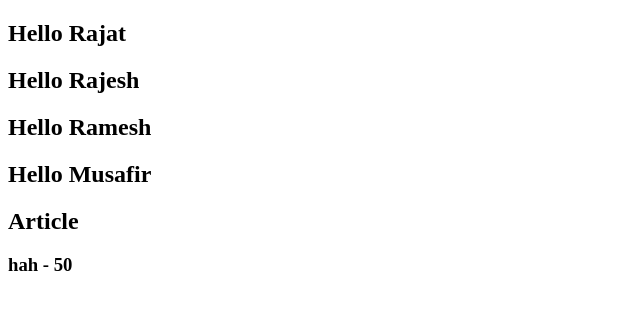
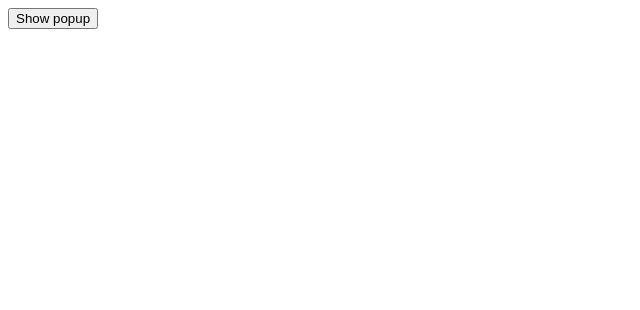
Before and after one commit to rajatk-31/vue-learn, a Vue app: page / in a window 1280 px wide. Shown: the top 310 px of the page, without its empty margins (0-640 px from the left). Built offline with nearby package versions, Linux system fonts and the light colour scheme.

Commit message:
custom component events

```diff
--- a/src/App.vue
+++ b/src/App.vue
@@ -1,31 +1,35 @@
 <script>
 import Greet from "./components/Greet.vue";
 import Articless from "./components/Article.vue";
+import Popup from "./components/Popup.vue";
 export default {
   name: "App",
   components: {
     Greet,
     Articless,
+    Popup,
   },
   data() {
     return {
-      name: "Musafir",
-      channel: "Aawara",
+      showPopUp: false,
     };
   },
-  methods: {},
+  methods: {
+    closePopup(name) {
+      this.showPopUp = false;
+      // alert(name);
+      console.log(name);
+    },
+  },
   computed: {},
   watch: {},
 };
 </script>
 
 <template>
-  <Greet name="Rajat" />
-  <Greet name="Rajesh" />
-  <Greet name="Ramesh" />
-  <Greet :name="name" />
-  <!-- Need vbinding for other than string values       -->
-  <Articless id="test-id" title="hah" :score="50" />
+  <button v-show="!showPopUp" @click="showPopUp = true">Show popup</button>
+  <!-- <Popup v-show="showPopUp" @close="showPopUp = false"></Popup> -->
+  <Popup v-show="showPopUp" @close="closePopup"></Popup>
 </template>
 
 <style scoped>
--- /dev/null
+++ b/src/components/Popup.vue
@@ -0,0 +1,15 @@
+<template>
+  <div>
+    <h2>This is a popup</h2>
+    <button @click="$emit('close', 'extra data')">Close Popup</button>
+  </div>
+</template>
+
+<script>
+export default {
+  name: "Popup",
+  emits: ["close"],
+};
+</script>
+
+<style scoped></style>
```
